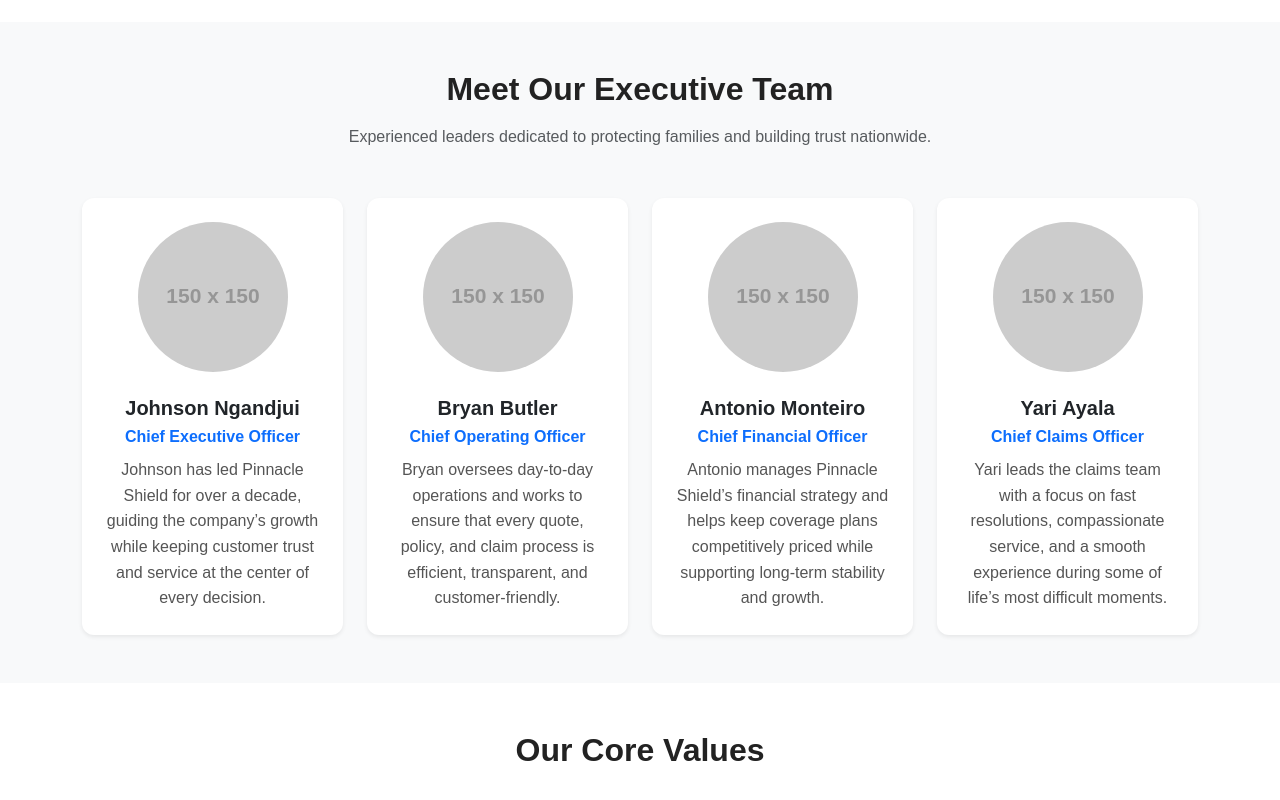
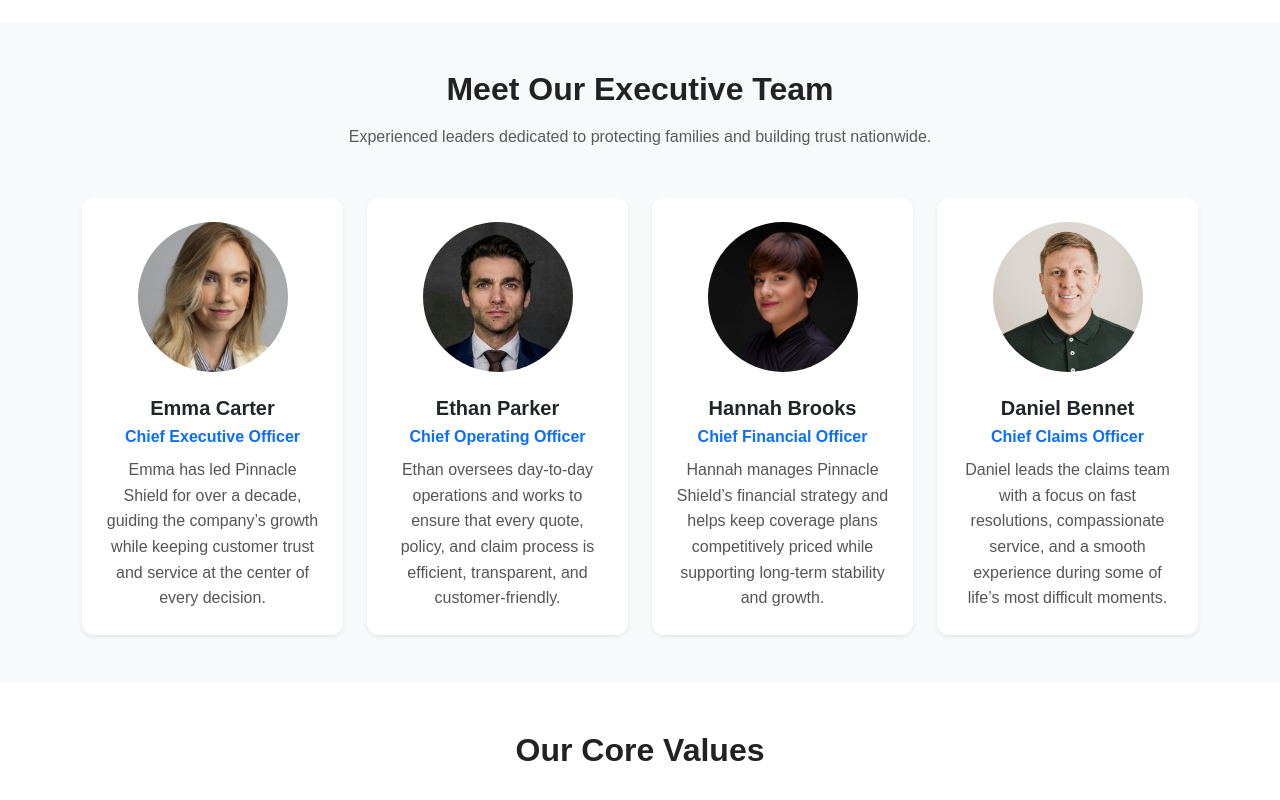
Before and after one commit to iltStudent06/pinnacle-shield-insurance, a plain HTML site: page about.html in a window 1280 px wide. Shown: the part 670-1470 px from the top of the page. Drawn offline with nearby package versions, Linux system fonts and the light colour scheme; placeholder pictures from the web are drawn by us.

Commit message:
Add pictures of executive team

```diff
--- a/about.html
+++ b/about.html
@@ -122,14 +122,14 @@
                 <div class="row g-4">
                     <div class="col-md-6 col-lg-3">
                         <div class="card h-100 text-center shadow-sm border-0">
-                            <img src="https://placehold.co/150x150"
+                            <img src="images/CEO.jpeg"
                                 class="card-img-top mx-auto mt-4 rounded-circle executive-img"
-                                alt="Portrait of Johnson Ngandjui" />
+                                alt="Portrait of Emma Carter" />
                             <div class="card-body">
-                                <h5 class="card-title mb-1">Johnson Ngandjui</h5>
+                                <h5 class="card-title mb-1">Emma Carter</h5>
                                 <p class="text-primary fw-semibold mb-2">Chief Executive Officer</p>
                                 <p class="card-text">
-                                    Johnson has led Pinnacle Shield for over a decade, guiding the company’s
+                                    Emma has led Pinnacle Shield for over a decade, guiding the company’s
                                     growth while keeping customer trust and service at the center of every decision.
                                 </p>
                             </div>
@@ -138,14 +138,14 @@
 
                     <div class="col-md-6 col-lg-3">
                         <div class="card h-100 text-center shadow-sm border-0">
-                            <img src="https://placehold.co/150x150"
+                            <img src="images/COO.jpeg"
                                 class="card-img-top mx-auto mt-4 rounded-circle executive-img"
-                                alt="Portrait of Bryan Butler" />
+                                alt="Portrait of Ethan Parker" />
                             <div class="card-body">
-                                <h5 class="card-title mb-1">Bryan Butler</h5>
+                                <h5 class="card-title mb-1">Ethan Parker</h5>
                                 <p class="text-primary fw-semibold mb-2">Chief Operating Officer</p>
                                 <p class="card-text">
-                                    Bryan oversees day-to-day operations and works to ensure that every quote,
+                                    Ethan oversees day-to-day operations and works to ensure that every quote,
                                     policy, and claim process is efficient, transparent, and customer-friendly.
                                 </p>
                             </div>
@@ -154,13 +154,13 @@
 
                     <div class="col-md-6 col-lg-3">
                         <div class="card h-100 text-center shadow-sm border-0">
-                            <img src="https://placehold.co/150x150"
-                                class="card-img-top mx-auto mt-4 rounded-circle executive-img" alt="Portrait of Antonio Monteiro" />
+                            <img src="images/CCO.jpeg"
+                                class="card-img-top mx-auto mt-4 rounded-circle executive-img" alt="Portrait of Hannah Brooks" />
                             <div class="card-body">
-                                <h5 class="card-title mb-1">Antonio Monteiro</h5>
+                                <h5 class="card-title mb-1">Hannah Brooks</h5>
                                 <p class="text-primary fw-semibold mb-2">Chief Financial Officer</p>
                                 <p class="card-text">
-                                    Antonio manages Pinnacle Shield’s financial strategy and helps keep coverage
+                                    Hannah manages Pinnacle Shield’s financial strategy and helps keep coverage
                                     plans competitively priced while supporting long-term stability and growth.
                                 </p>
                             </div>
@@ -169,14 +169,14 @@
 
                     <div class="col-md-6 col-lg-3">
                         <div class="card h-100 text-center shadow-sm border-0">
-                            <img src="https://placehold.co/150x150"
+                            <img src="images/CFO.jpeg"
                                 class="card-img-top mx-auto mt-4 rounded-circle executive-img"
-                                alt="Portrait of Yari Ayala" />
+                                alt="Portrait of Daniel Bennet" />
                             <div class="card-body">
-                                <h5 class="card-title mb-1">Yari Ayala</h5>
+                                <h5 class="card-title mb-1">Daniel Bennet</h5>
                                 <p class="text-primary fw-semibold mb-2">Chief Claims Officer</p>
                                 <p class="card-text">
-                                    Yari leads the claims team with a focus on fast resolutions, compassionate
+                                    Daniel leads the claims team with a focus on fast resolutions, compassionate
                                     service, and a smooth experience during some of life’s most difficult moments.
                                 </p>
                             </div>
```
Also changed, not shown: images/cco.jpeg (added), images/ceo.jpeg (added), images/cfo.jpeg (added), images/coo.jpeg (added).
